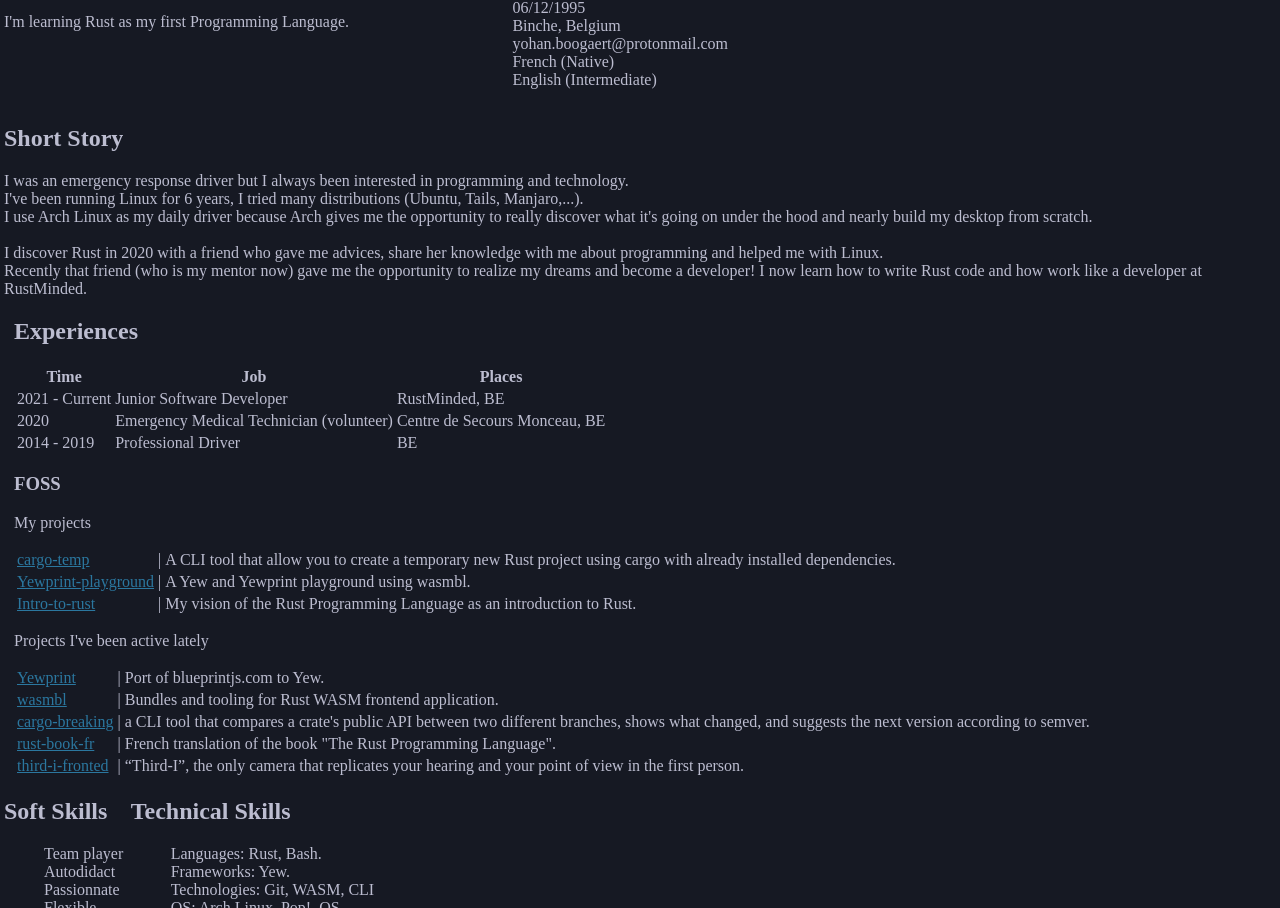
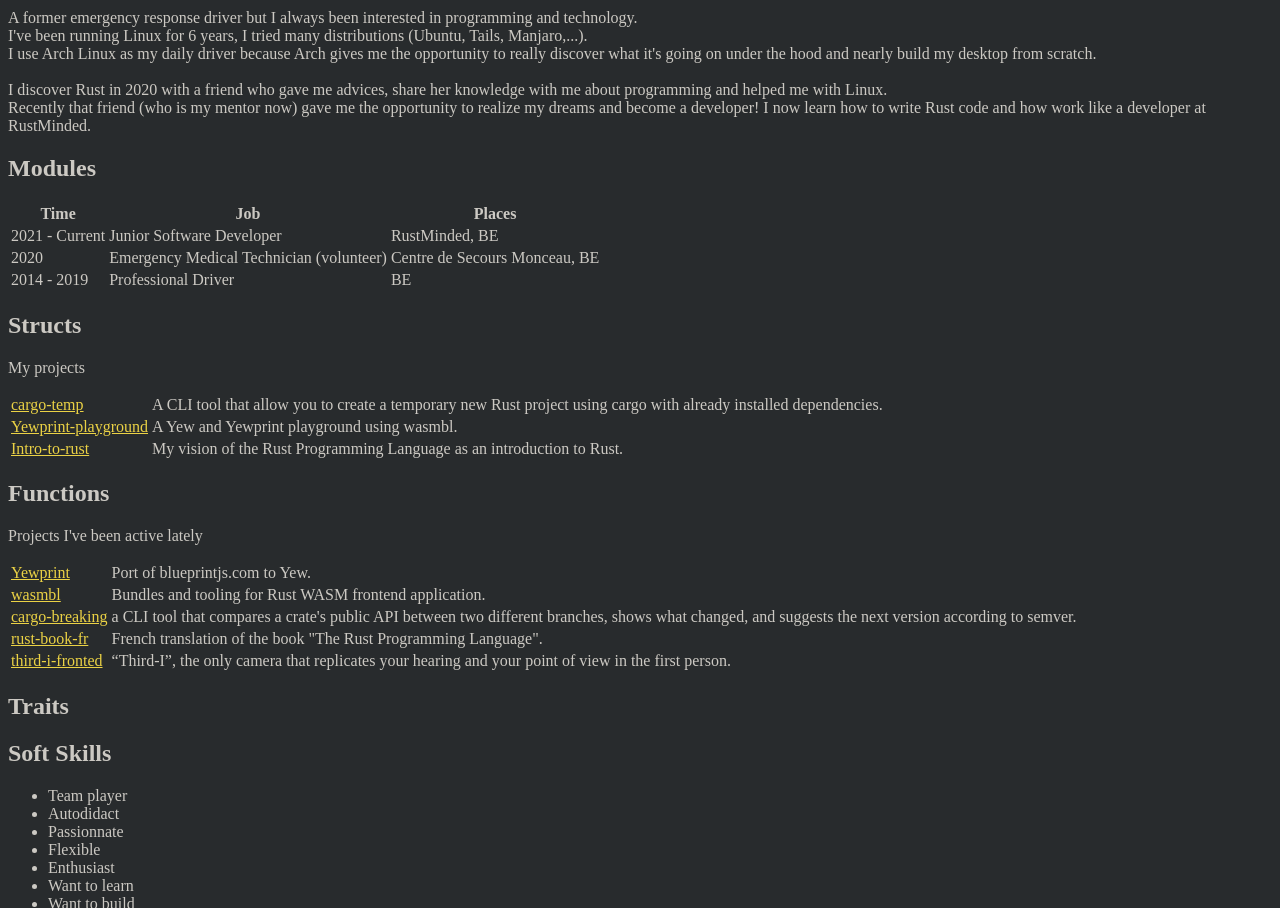
Before and after one commit to yozhgoor/yozhgoor.github.io, a plain HTML site: page index.html in a window 1280 px wide. Shown: the part 71-979 px from the top of the page. Drawn offline with Linux system fonts and the light colour scheme.

Commit message:
Make some changes to try a new idea

```diff
--- a/index.html
+++ b/index.html
@@ -25,11 +25,184 @@
         <link rel="stylesheet" href="style.css">
     </head>
     <body>
-        <div class="header">
-            <div class="title">
-                <h1>Yohan Boogaert (he/him) - Developer</h1>
-                <p>I'm learning Rust as my first Programming Language.</p>
+        <div class="title">
+            <h1>
+                Developer
+                <a href="https://yozhgoor.github.io">
+                    Yohan Boogaert
+                </a>
+            </h1>
+        </div>
+        <div class="short-story">
+            <p>
+                A former emergency response driver but I always been
+                interested in programming and technology.
+                <br />
+                I've been running Linux for 6 years, I tried many
+                distributions (Ubuntu, Tails, Manjaro,...).
+                <br />
+                I use Arch Linux as my daily driver because Arch gives me
+                the opportunity to really discover what it's going on under
+                the hood and nearly build my desktop from scratch.
+                <br />
+                <br />
+                I discover Rust in 2020 with a friend who gave me advices,
+                share her knowledge with me about programming and helped me
+                with Linux.
+                <br />
+                Recently that friend (who is my mentor now) gave me the
+                opportunity to realize my dreams and become a developer! I
+                now learn how to write Rust code and how work like a
+                developer at RustMinded.
+            </p>
+        </div>
+        <div>
+            <h2>Modules</h2>
+            <div class="experiences">
+                <table>
+                    <tr>
+                        <th>Time</th>
+                        <th>Job</th>
+                        <th>Places</th>
+                    </tr>
+                    <tr>
+                        <td>2021 - Current</td>
+                        <td>Junior Software Developer</td>
+                        <td>RustMinded, BE</td>
+                    </tr>
+                    <tr>
+                        <td>2020</td>
+                        <td>Emergency Medical Technician (volunteer)</td>
+                        <td>Centre de Secours Monceau, BE</td>
+                    </tr>
+                    <tr>
+                        <td>2014 - 2019</td>
+                        <td>Professional Driver</td>
+                        <td>BE</td>
+                    </tr>
+                </table>
             </div>
+        </div>
+        <div>
+            <h2>Structs</h2>
+            <p>My projects</p>
+            <table>
+                <tr>
+                    <td>
+                        <a href="https://github.com/yozhgoor/cargo-temp">
+                        cargo-temp
+                        </a>
+                    </td>
+                    <td>
+                        A CLI tool that allow you to create a temporary new Rust
+                        project using cargo with already installed dependencies.
+                    </td>
+                </tr>
+                <tr>
+                    <td>
+                        <a href="https://github.com/yozhgoor/yewprint-playground">
+                            Yewprint-playground
+                        </a>
+                    </td>
+                    <td>
+                        A Yew and Yewprint playground using wasmbl.
+                    </td>
+                </tr>
+                <tr>
+                    <td>
+                        <a href="https://intro-to-rust.netlify.app">
+                            Intro-to-rust
+                        </a>
+                    </td>
+                    <td>
+                        My vision of the Rust Programming Language as an introduction to Rust.
+                    </td>
+                </tr>
+            </table>
+        </div>
+        <div>
+            <h2>Functions</h2>
+            <p>Projects I've been active lately</p>
+            <table>
+                <tr>
+                    <td>
+                        <a href="https://github.com/yewprint/yewprint">
+                            Yewprint
+                        </a>
+                    </td>
+                    <td>
+                        Port of blueprintjs.com to Yew.
+                    </td>
+                </tr>
+                <tr>
+                    <td>
+                        <a href="https://github.com/wasmbl/wasmbl">
+                            wasmbl
+                        </a>
+                    </td>
+                    <td>
+                        Bundles and tooling for Rust WASM frontend application.
+                    </td>
+                </tr>
+                <tr>
+                    <td>
+                        <a href="https://github.com/iomentum/cargo-breaking">
+                            cargo-breaking
+                        </a>
+                    </td>
+                    <td>
+                        a CLI tool that compares a crate's public API between two different branches, shows what changed, and suggests the next version according to semver.
+                    </td>
+                </tr>
+                <tr>
+                    <td>
+                        <a href="https://github.com/Jimskapt/rust-book-fr">
+                            rust-book-fr
+                        </a>
+                    </td>
+                    <td>
+                        French translation of the book "The Rust Programming Language".
+                    </td>
+                </tr>
+                <tr>
+                    <td>
+                        <a href="https://github.com/BigBoySystems/third-i-frontend">
+                            third-i-fronted
+                        </a>
+                    </td>
+                    <td>
+                        “Third-I”, the only camera that replicates your hearing and your point of view in the first person.
+                    </td>
+                </tr>
+            </table>
+        </div>
+        <div>
+            <h2>Traits</h2>
+            <div class="soft-skills">
+                <h2>Soft Skills</h2>
+                <ul>
+                    <li>Team player</li>
+                    <li>Autodidact</li>
+                    <li>Passionnate</li>
+                    <li>Flexible</li>
+                    <li>Enthusiast</li>
+                    <li>Want to learn</li>
+                    <li>Want to build</li>
+                </ul>
+            </div>
+        </div>
+        <div>
+            <h2>Enums</h2>
+            <div class="technical-skills">
+                <h2>Technical Skills</h2>
+                <ul>
+                    <li>Languages: Rust, Bash.</li>
+                    <li>Frameworks: Yew.</li>
+                    <li>Technologies: Git, WASM, CLI</li>
+                    <li>OS: Arch Linux, Pop!_OS</li>
+                </ul>
+            </div>
+        </div>
             <div class="about-me">
                 <span class=info>
                     <span class="links">
@@ -55,183 +228,5 @@
                 </span>
             </div>
         </div>
-        <div class="short-story">
-            <h2>Short Story</h2>
-            <p>
-                I was an emergency response driver but I always been
-                interested in programming and technology.
-                <br />
-                I've been running Linux for 6 years, I tried many
-                distributions (Ubuntu, Tails, Manjaro,...).
-                <br />
-                I use Arch Linux as my daily driver because Arch gives me
-                the opportunity to really discover what it's going on under
-                the hood and nearly build my desktop from scratch.
-                <br />
-                <br />
-                I discover Rust in 2020 with a friend who gave me advices,
-                share her knowledge with me about programming and helped me
-                with Linux.
-                <br />
-                Recently that friend (who is my mentor now) gave me the
-                opportunity to realize my dreams and become a developer! I
-                now learn how to write Rust code and how work like a
-                developer at RustMinded.
-            </p>
-        </div>
-        <div class="experiences">
-            <h2>Experiences</h2>
-            <table>
-                <tr>
-                    <th>Time</th>
-                    <th>Job</th>
-                    <th>Places</th>
-                </tr>
-                <tr>
-                    <td>2021 - Current</td>
-                    <td>Junior Software Developer</td>
-                    <td>RustMinded, BE</td>
-                </tr>
-                <tr>
-                    <td>2020</td>
-                    <td>Emergency Medical Technician (volunteer)</td>
-                    <td>Centre de Secours Monceau, BE</td>
-                </tr>
-                <tr>
-                    <td>2014 - 2019</td>
-                    <td>Professional Driver</td>
-                    <td>BE</td>
-                </tr>
-            </table>
-            <h3>FOSS</h3>
-            <p>My projects</p>
-            <table>
-                <tr>
-                    <td>
-                        <a href="https://github.com/yozhgoor/cargo-temp">
-                        cargo-temp
-                        </a>
-                    </td>
-                    <td>|</td>
-                    <td>
-                        A CLI tool that allow you to create a temporary new Rust
-                        project using cargo with already installed dependencies.
-                    </td>
-                </tr>
-                <tr>
-                    <td>
-                        <a href="https://github.com/yozhgoor/yewprint-playground">
-                            Yewprint-playground
-                        </a>
-                    </td>
-                    <td>|</td>
-                    <td>
-                        A Yew and Yewprint playground using wasmbl.
-                    </td>
-                </tr>
-                <tr>
-                    <td>
-                        <a href="https://intro-to-rust.netlify.app">
-                            Intro-to-rust
-                        </a>
-                    </td>
-                    <td>|</td>
-                    <td>
-                        My vision of the Rust Programming Language as an introduction to Rust.
-                    </td>
-                </tr>
-            </table>
-            <p>Projects I've been active lately</p>
-            <table>
-                <tr>
-                    <td>
-                        <a href="https://github.com/yewprint/yewprint">
-                            Yewprint
-                        </a>
-                    </td>
-                    <td>|</td>
-                    <td>
-                        Port of blueprintjs.com to Yew.
-                    </td>
-                </tr>
-                <tr>
-                    <td>
-                        <a href="https://github.com/wasmbl/wasmbl">
-                            wasmbl
-                        </a>
-                    </td>
-                    <td>|</td>
-                    <td>
-                        Bundles and tooling for Rust WASM frontend application.
-                    </td>
-                </tr>
-                <tr>
-                    <td>
-                        <a href="https://github.com/iomentum/cargo-breaking">
-                            cargo-breaking
-                        </a>
-                    </td>
-                    <td>|</td>
-                    <td>
-                        a CLI tool that compares a crate's public API between two different branches, shows what changed, and suggests the next version according to semver.
-                    </td>
-                </tr>
-                <tr>
-                    <td>
-                        <a href="https://github.com/Jimskapt/rust-book-fr">
-                            rust-book-fr
-                        </a>
-                    </td>
-                    <td>|</td>
-                    <td>
-                        French translation of the book "The Rust Programming Language".
-                    </td>
-                </tr>
-                <tr>
-                    <td>
-                        <a href="https://github.com/BigBoySystems/third-i-frontend">
-                            third-i-fronted
-                        </a>
-                    </td>
-                    <td>|</td>
-                    <td>
-                        “Third-I”, the only camera that replicates your hearing and your point of view in the first person.
-                    </td>
-                </tr>
-            </table>
-        </div>
-        <div class="skills">
-            <div class="soft-skills">
-                <h2>Soft Skills</h2>
-                <ul>
-                    <li>Team player</li>
-                    <li>Autodidact</li>
-                    <li>Passionnate</li>
-                    <li>Flexible</li>
-                    <li>Enthusiast</li>
-                    <li>Want to learn</li>
-                    <li>Want to build</li>
-                </ul>
-            </div>
-            <div class="technical-skills">
-                <h2>Technical Skills</h2>
-                <ul>
-                    <li>Languages: Rust, Bash.</li>
-                    <li>Frameworks: Yew.</li>
-                    <li>Technologies: Git, WASM, CLI</li>
-                    <li>OS: Arch Linux, Pop!_OS</li>
-                </ul>
-            </div>
-        </div>
-        <div class="hobbies">
-            <h2>Hobbies</h2>
-            <p>
-                I listen a lot of music with an eclectic choice.<br />
-                I like to play video games, mostly online to meet others players
-                around the world.<br />
-                I like to hack with my new knowledge, i had fun making things
-                with a Raspberry pi for example.
-            </p>
-        </div>
     </body>
 </html>
--- a/style.css
+++ b/style.css
@@ -1,60 +1,21 @@
 body{
-    background-color: #161923;
-    margin: 2px;
-    padding: 2px;
+    background-color: #282B2D;
 }
 
-p, h1, h2, h3, li{
-    color: #BCBDD0;
-}
-
-li{
-    list-style-type: none;
+p, h1, h2, h3, li, td,th{
+    color: #CCC9C3;
 }
 
 a{
-    color: #2B779F;
+    color: #EBD245;
 }
 
-td,th{
-    color: #BCBDD0;
-}
-
-.header{
-    display: flex;
-}
-
-.about-me{
-    display: flex;
-}
-
-.links{
-    display: flex;
-}
-
-.separator{
-    margin-left: 5px;
-    margin-right: 5px;
-}
-
-.first-block{
-    display: flex;
-    justify-content: space-between;
-}
-
-.about-me
-
-.short-story{
-    margin-right: 20%;
-    margin-left: 10px;
-    text-align: justify;
-}
-
-.experiences{
-    margin-right: 10px;
-    margin-left: 10px;
-}
-
-.skills{
-    display: flex;
-}
+/*
+Modules color: #FFE348
+Structs color: #50D6CF
+Enums color: #A69F94
+Constants color: #84AACA
+Traits color: #BO81F1
+Functions color: #56BA82
+Type definition color: #FE8B1A
+*/
```
